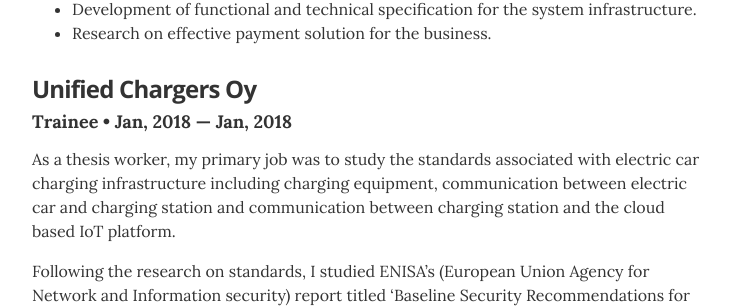
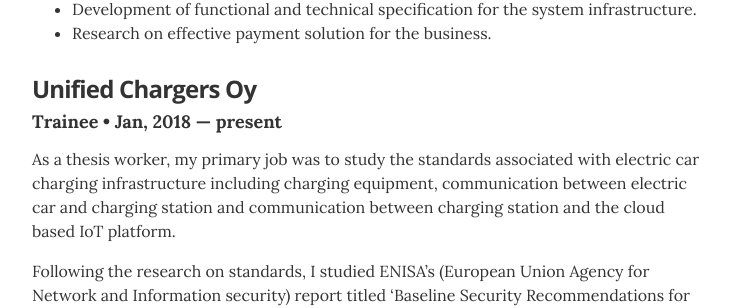
Before and after one commit to ranabhat/ranabhat.github.io, a Jekyll site: the page built from index.html, in a window 1280 px wide and 900 px high, scrolled down 797 px. Shown: the part 150-458 px from the top of the window, without its empty margins (268-999 px from the left). Built offline with Jekyll 4.4.1, drawn with Linux system fonts in a browser that asks for light colours.

Commit message:
Update date

```diff
--- a/_data/experience.yml
+++ b/_data/experience.yml
@@ -8,7 +8,7 @@
 # Trainee of Unified Chargers Oy
 - company: Unified Chargers Oy
   position: Trainee
-  duration:  Jan, 2018 &mdash; Jan, 2018
+  duration:  Jan, 2018 &mdash; present
   summary: <p>As a thesis worker, my primary job was to study the standards associated with electric car charging infrastructure including charging equipment, communication between electric car and charging station and communication between charging station and the cloud based IoT platform.</p><p>Following the research on standards, I studied ENISA’s (European Union Agency for Network and Information security) report titled ‘Baseline Security Recommendations for Internet of Things in the context of critical information’  which serves as a reference point in the field and as a foundation for relevant forthcoming initiatives and development. I created functional specification, design requirement  and as well as the logical sequence diagram documents for the IoT driven DC fast charging station which were the main objectives during the trainee period.</p>
 
 
```
